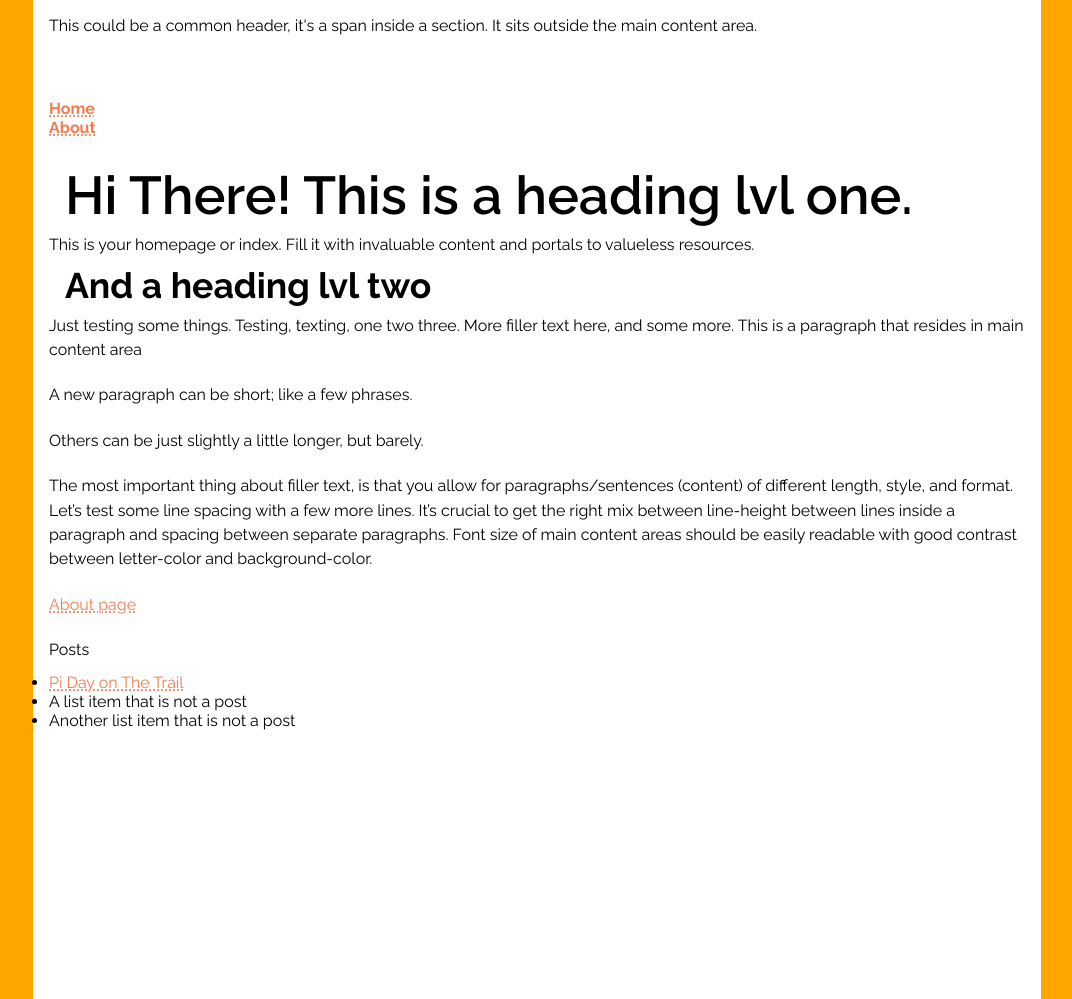
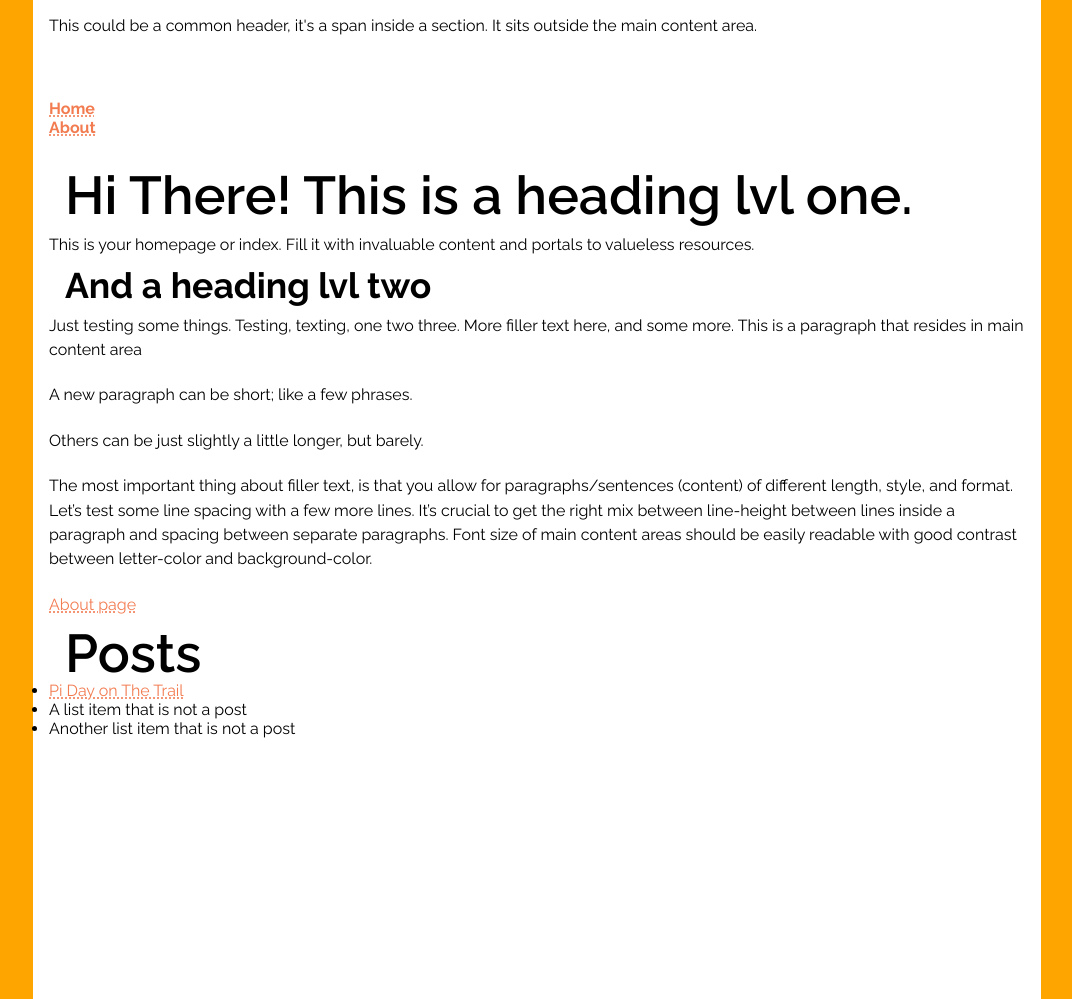
Before and after one commit to craigkraft/craigkraft.github.io, a Jekyll site: the page built from index.md, in a window 1280 px wide. Shown: the whole page, without its empty margins (103-1175 px from the left). Built offline with Jekyll 4.4.1, drawn with Linux system fonts in a browser that asks for light colours.

Commit message:
Update footer.html

```diff
--- a/_includes/footer.html
+++ b/_includes/footer.html
@@ -1,5 +1,5 @@
-<section>
-<p>Posts</p>
+<section class="recentposts">
+<h1>Posts</h1>
 <ul>{% for post in site.posts %}
   <li><a href="{{ post.url }}">{{ post.title }}</a></li>{% endfor %}
   <li>A list item that is not a post</li>
```
